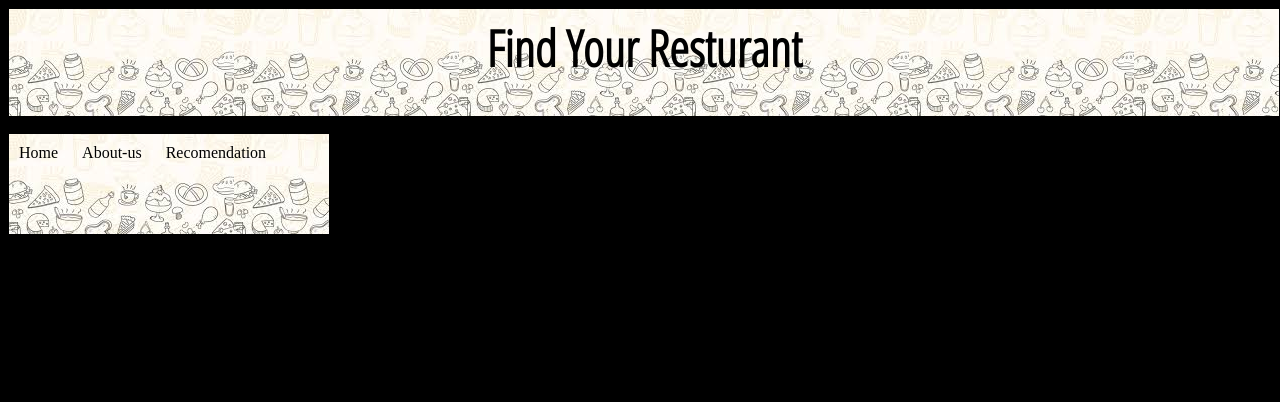
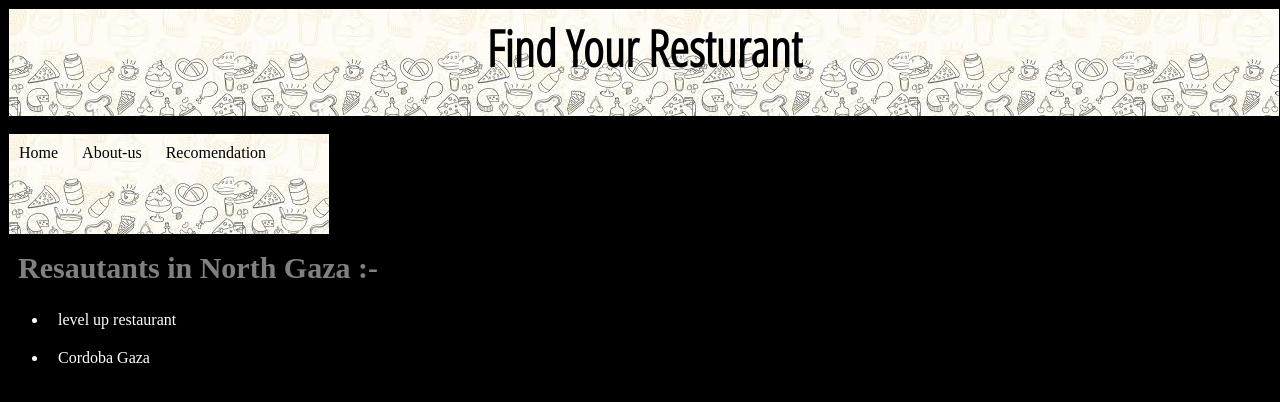
Before and after one commit to Khaledzaq/restaurant-project, a Flask app: page /north in a window 1280 px wide. Shown: the top 402 px of the page. Run offline with Flask 2, Linux system fonts and the light colour scheme.

Commit message:
style and most of ghe finishes things

```diff
--- a/app.py
+++ b/app.py
@@ -1,8 +1,8 @@
 from flask import Flask, render_template , request
 import random
-import dataset
-# db = dataset.connect('postgres://yowahpfaxtsjoc:89e78de430594fa7bffec234ce5bc8ac9193cef0a864378fd900ddd573d65651@ec2-23-23-244-83.compute-1.amazonaws.com:5432/dbn2rcviq5s3i4')
-# info_table = db["restaurant_rate"]
+#import dataset
+#db = dataset.connect('postgres://yowahpfaxtsjoc:89e78de430594fa7bffec234ce5bc8ac9193cef0a864378fd900ddd573d65651@ec2-23-23-244-83.compute-1.amazonaws.com:5432/dbn2rcviq5s3i4')
+#info_table = db["restaurant_rate"]
 
 
 
@@ -43,16 +43,17 @@ def hello():
 	user_email = request.form["email"]
 	user_restaurantname = request.form["restaurantname"]
 	user_recomindation = request.form["recomindation"]
-#	info_table.insert(dict(fullname= user_fullname, useremail=user_email, restaurantname=user_restaurantname, userrecomindation=user_recomindation))
-	# return info_table.find_one(firname="khaled")
+	info_table.insert(dict(fullname= user_fullname, useremail=user_email, restaurantname=user_restaurantname, userrecomindation=user_recomindation))
+	rec = table.find()
+	#return info_table.find_one(firname="khaled")
 
-	return render_template("veiwtheuser.html" ,
-		fullname= user_fullname,
-		useremail=user_email,
-		restaurantname=user_restaurantname,
-		userrecomindation=user_recomindation
-		)
+	return render_template("veiwtheuser.html" , users= list(rec))
 
+# fullname= user_fullname,
+# 		useremail=user_email,
+# 		restaurantname=user_restaurantname,
+# 		userrecomindation=user_recomindation
+# 		)
 
-if (__name__)==("__main__"):
+if (__name__)==("__main__") :
 	app.run()
--- a/static/stylesheets/style.css
+++ b/static/stylesheets/style.css
@@ -50,5 +50,11 @@ li {
 	height:150;
 	border:solid black 1px;
 }
-form{color:white;
-margin:20px;}
+form{
+	color:white;
+    margin:20px;}
+
+h2{ font-size:30px;
+	color:gray;
+	margin:10px;
+    margin-top:10px; }
--- a/templates/north.html
+++ b/templates/north.html
@@ -4,11 +4,10 @@
 
 
 {%block body%}
+<h2>Resautants in North Gaza :-</h2>
+<ul>
+	<a href="https://www.facebook.com/LevelUpGaza/"><li>level up restaurant</li></a>
+	<a href="https://www.facebook.com/CordobaGaza/"><li>Cordoba Gaza</li></a>
 
-
-<h1>this is north gaza</h1>
-
-<h2>Almathaf Restaurant</h2>
-
-
+</ul>
 {%endblock%}
--- a/templates/west.html
+++ b/templates/west.html
@@ -5,7 +5,12 @@
 
 {%block body%}
 
+<h2> Resturants in East Gaza :-</h2>
+<ul>
+	<a href="https://www.facebook.com/RootsHotel/"><li>AL-Roots Resturant and Hotel</li></a>
+	<a href="https://www.facebook.com/Gaza.Lighthouse/"><li>Light House Resturant and coffeshop</li></a>
 
+</ul>
 
 
 {%endblock%}
```
Also changed, not shown: templates/east.html (+6 -1 lines), templates/south.html (+9 -1 lines), templates/veiwtheuser.html (+10 -3 lines).
